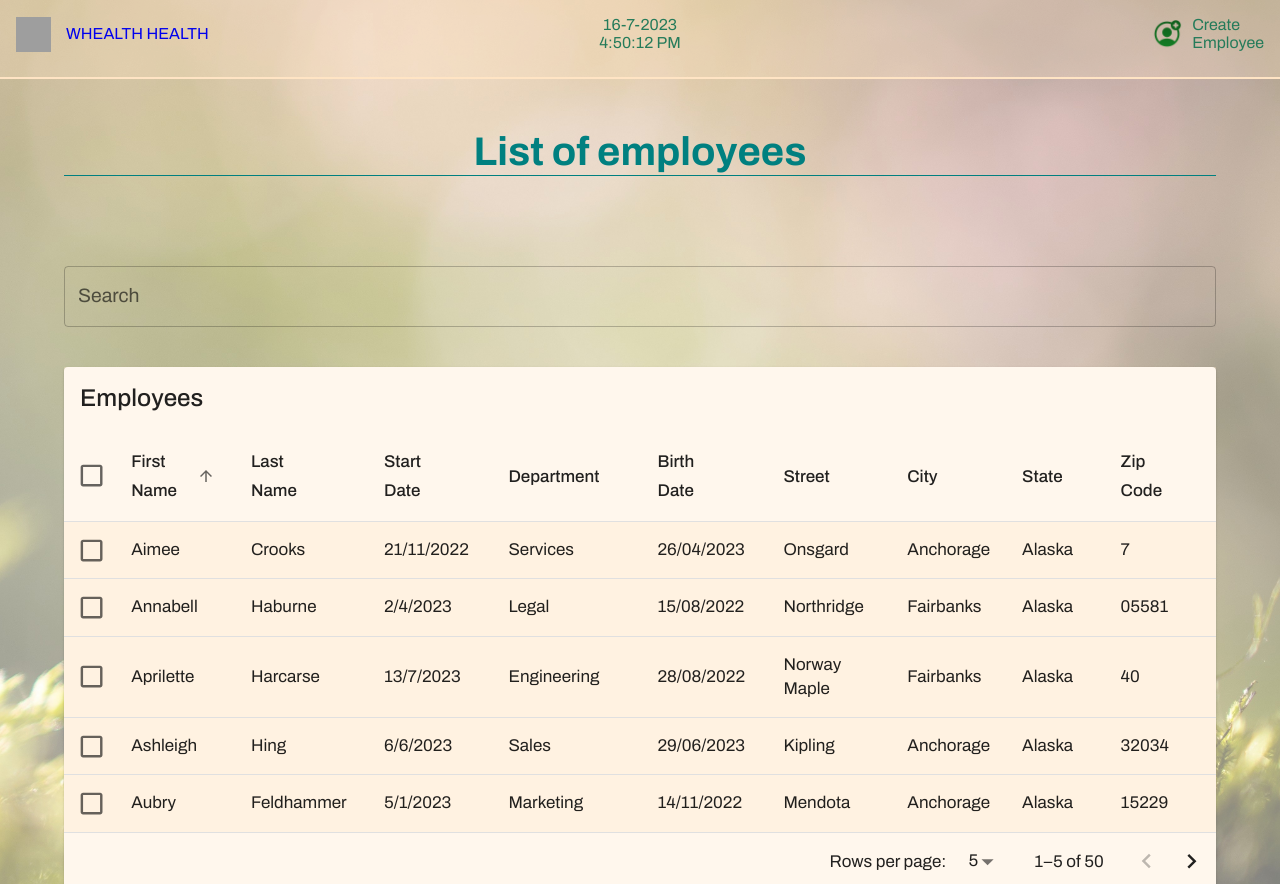
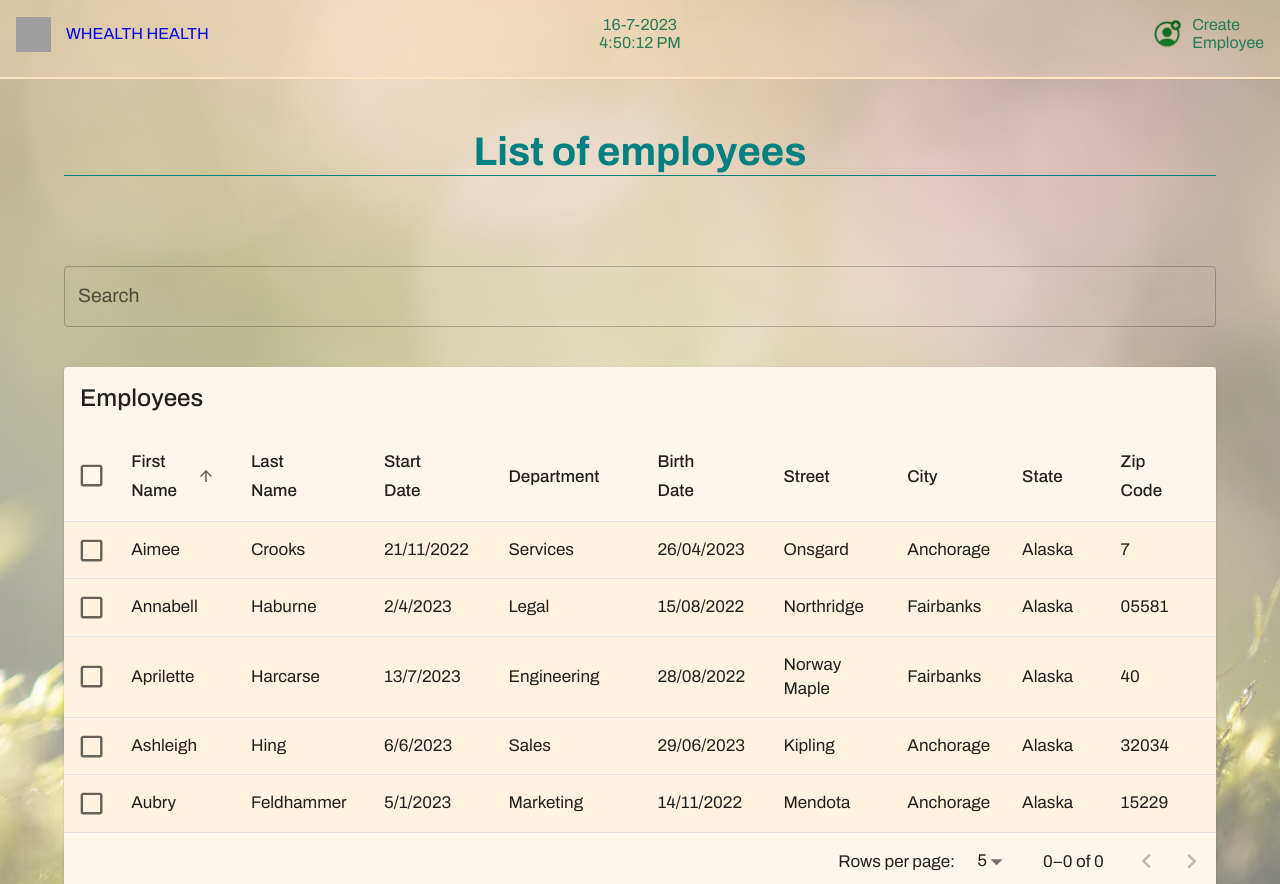
Before and after one commit to Frederic-K/HRnet, a React (Create React App) app: page /manage-employees in a window 1280 px wide. Shown: the top 884 px of the page. Built offline with nearby package versions, Linux system fonts and the light colour scheme; sample sign-in values are in the browser's storage; grey boxes are pictures that could not be loaded.

Commit message:
Testing useEffet to refresh rows with filtered result

```diff
--- a/src/pages/ManageEmployees/ManageEmployees.jsx
+++ b/src/pages/ManageEmployees/ManageEmployees.jsx
@@ -48,9 +48,6 @@ export default function ManageEmployees() {
     }
   }, [id])
 
-  const [rows, setRows] = useState(mockedEmployeesDatas)
-  const [filteredEmployeesResults, setFilteredEmployeesResults] = useState([])
-
   // const searchInput = useRef()
   // function Filter() {
   //   let inputSearchValue = searchInput.current.value.toLowerCase()
@@ -74,9 +71,13 @@ export default function ManageEmployees() {
   //   return console.log('filteredEmployees', filteredEmployees)
   // }
 
+  const [rows, setRows] = useState(mockedEmployeesDatas)
+  const [filteredEmployeesResults, setFilteredEmployeesResults] = useState([])
+
   const searchInput = useRef()
   function Filter() {
     let inputSearchValue = searchInput.current.value.toLowerCase()
+    if (inputSearchValue !== '') {
       const filteredEmployees = mockedEmployeesDatas.filter(
         (employee) =>
           employee.firstName.toLowerCase().includes(inputSearchValue) ||
@@ -90,11 +91,23 @@ export default function ManageEmployees() {
           employee.zipCode.toLowerCase().includes(inputSearchValue),
       )
       setFilteredEmployeesResults(filteredEmployees)
-    return (
-      console.log('filteredEmployees', filteredEmployees),
-      console.log('filteredEmployeesResults', filteredEmployeesResults)
-    )
+      console.log('filteredEmployees', filteredEmployees)
+      console.log('filteredEmployeesResults-1', filteredEmployeesResults)
+    } else {
+      setFilteredEmployeesResults(mockedEmployeesDatas)
     }
+    return filteredEmployeesResults
+  }
+
+  useEffect(() => {
+    if (searchInput !== null) {
+      setRows(filteredEmployeesResults)
+      console.log('rows', rows)
+    } else {
+      setRows(mockedEmployeesDatas)
+    }
+  }, [filteredEmployeesResults])
+
   // function Filter() {
   //   let inputSearchValue = searchInput.current.value.toLowerCase()
   //   let filteredEmployees = mockedEmployeesDatas.filter(
```
Lines whose indentation alone changed are shown as unchanged.
